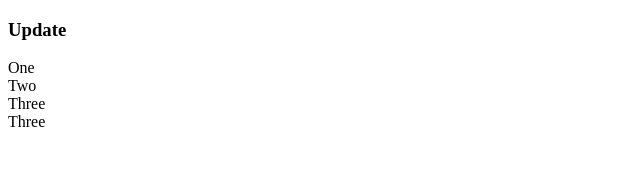
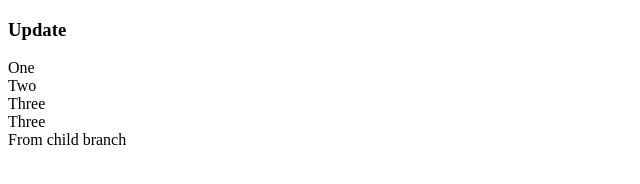
Before and after one commit to venkey8111/test, a plain HTML site: page index.html in a window 1280 px wide. Shown: the whole page, without its empty margins (0-640 px from the left). Drawn offline with Linux system fonts and the light colour scheme.

Commit message:
Adding Child Element

```diff
--- a/index.html
+++ b/index.html
@@ -14,6 +14,7 @@
             <div class="col">Two</div>
             <div class="col">Three</div>
             <div class="col">Three</div>
+            <div class="col">From child branch</div>
         </div>
     </div>
 </body>
```
